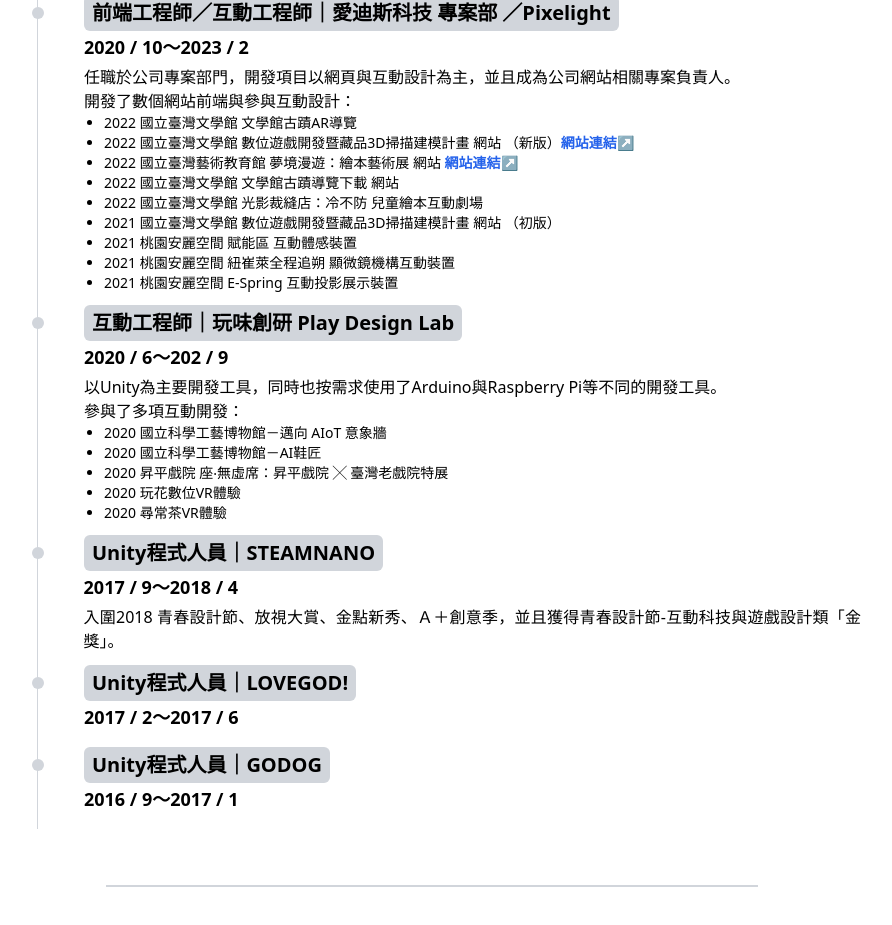
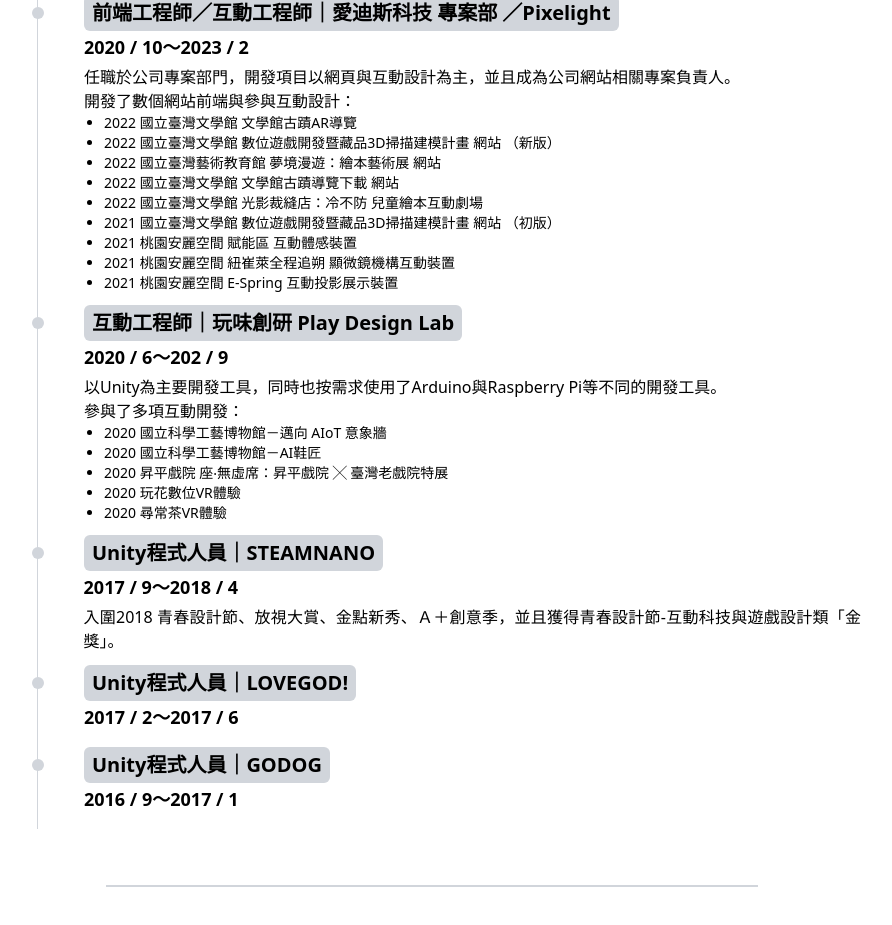
Before and after one commit to cs2338139/Resume, a Vue app: page / in a window 1280 px wide. Shown: the part 1760-2685 px from the top of the page, without its empty margins (208-1100 px from the left). Built offline with nearby package versions, Linux system fonts and the light colour scheme.

Commit message:
feat: hasLinkItem Style

```diff
--- a/src/components/timeline-Item.vue
+++ b/src/components/timeline-Item.vue
@@ -17,7 +17,7 @@
       <div class="text-justify">
         <div class="hidden text-xl font-bold sm:block"><slot name="company" /></div>
         <div class="mb-1 text-lg font-semibold"><slot name="time" /></div>
-        <div class=""><slot name="content" /></div>
+        <div><slot name="content" /></div>
       </div>
     </div>
   </div>
--- a/src/views/Home.vue
+++ b/src/views/Home.vue
@@ -73,6 +73,10 @@
 const baseUrl = computed(() => {
   if (process.env.NODE_ENV === "development") return "/public";
   return "";
+});
+
+const hasLinkItemStyle = computed(() => {
+  return "hover:scale-105 transition duration-300 hover:text-blue-500 origin-left cursor-pointer";
 });
 
 provide("baseUrl", baseUrl);
@@ -203,8 +207,8 @@
               開發了數個網站前端與參與互動設計：<br />
               <ul class="list-disc text-sm pl-5">
                 <li>2022 國立臺灣文學館 文學館古蹟AR導覽</li>
-                <li @click="changeUrlQuery('ws_new')">2022 國立臺灣文學館 數位遊戲開發暨藏品3D掃描建模計畫 網站 （新版）<a href="https://project.ws.jinchengstudio.com/" target="_blank" class="link font-bold">網站連結↗</a></li>
-                <li>2022 國立臺灣藝術教育館 夢境漫遊：繪本藝術展 網站 <a href="https://picturebookart.com.tw/" target="_blank" class="link font-bold">網站連結↗</a></li>
+                <li @click="changeUrlQuery('ws_new')" :class="hasLinkItemStyle">2022 國立臺灣文學館 數位遊戲開發暨藏品3D掃描建模計畫 網站 （新版）</li>
+                <li>2022 國立臺灣藝術教育館 夢境漫遊：繪本藝術展 網站</li>
                 <li>2022 國立臺灣文學館 文學館古蹟導覽下載 網站</li>
                 <li>2022 國立臺灣文學館 光影裁縫店：冷不防 兒童繪本互動劇場</li>
                 <li>2021 國立臺灣文學館 數位遊戲開發暨藏品3D掃描建模計畫 網站 （初版）</li>
```
